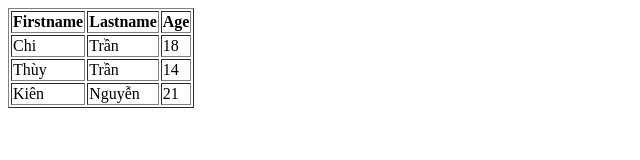
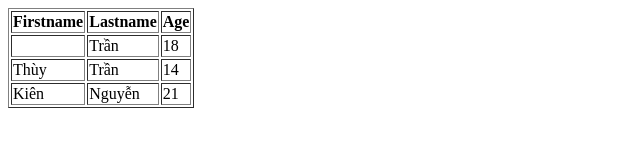
Before and after one commit to tquynhchi21/MD1-BT2-tao-danh-sach, a plain HTML site: page index.html in a window 1280 px wide. Shown: the full height of the page, 0-640 px from the left. Drawn offline with Linux system fonts and the light colour scheme.

Commit message:
firt commit

```diff
--- a/index.html
+++ b/index.html
@@ -12,7 +12,7 @@
         <th>Age</th>
     </tr>
     <tr>
-        <td> Chi</td>
+        <td> </td>
         <td>Trần</td>
         <td>18</td>
     </tr>
```
